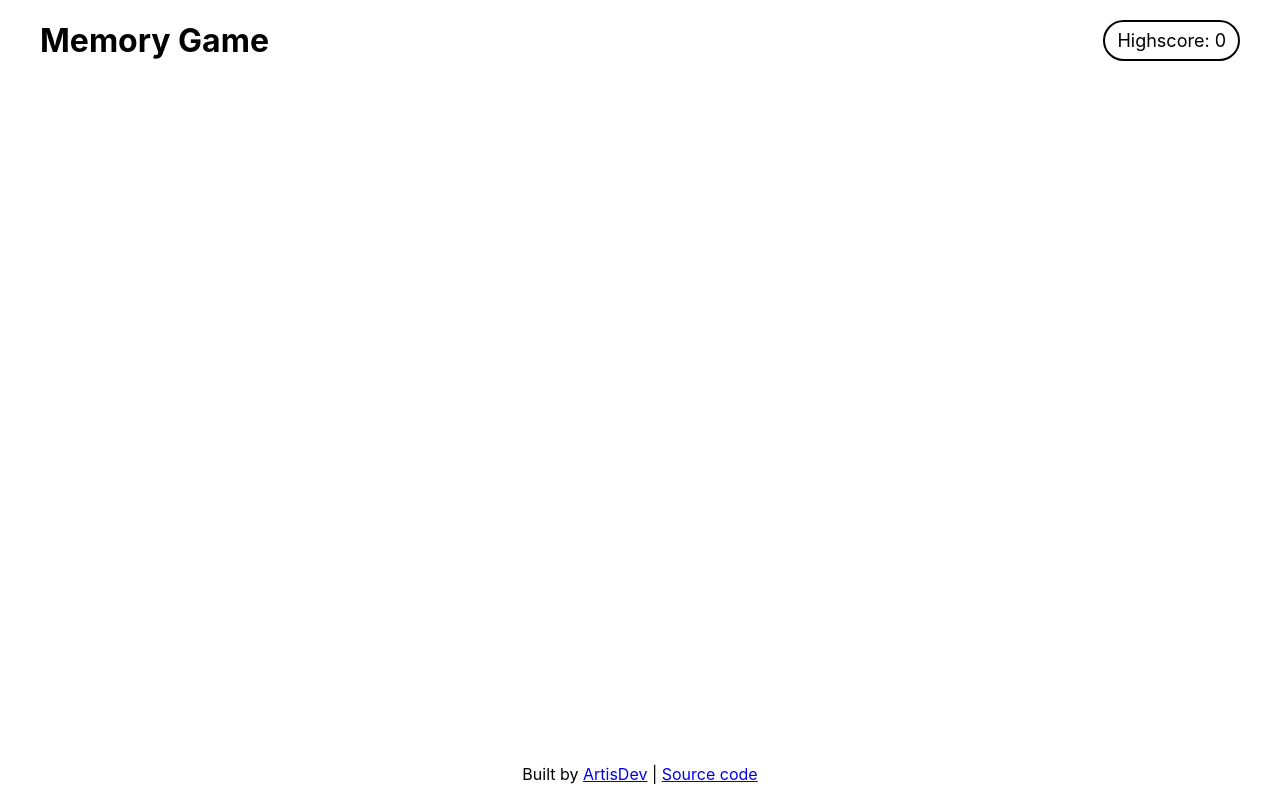
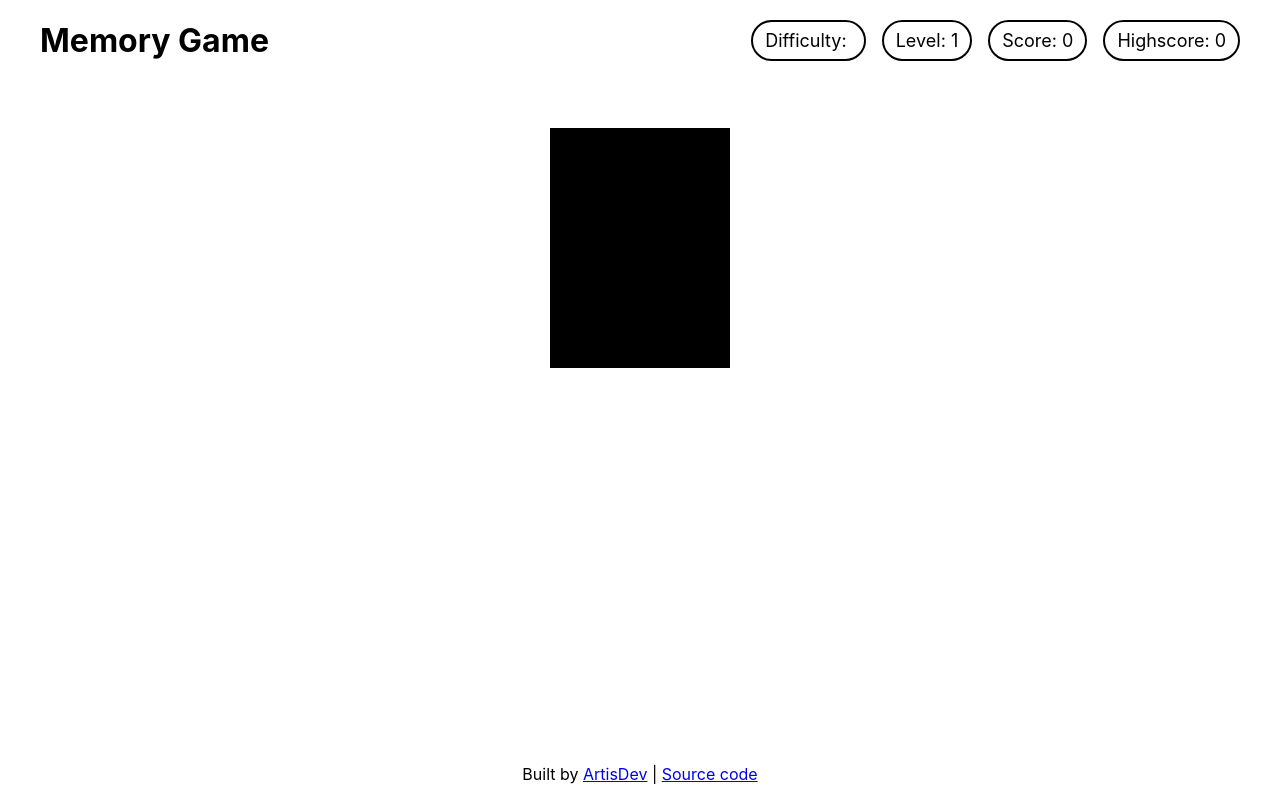
Before and after one commit to Artis-Dev/memory-game, a React (Create React App) app: page / in a window 1280 px wide. Both pictures are taken after a click on the button "Start". Built offline with nearby package versions, Linux system fonts and the light colour scheme.

Commit message:
Create basic components for game view

```diff
--- /dev/null
+++ b/src/components/Card.js
@@ -0,0 +1,7 @@
+import '../styles/Card.css';
+
+function Card() {
+  return <div className="Card" />;
+}
+
+export default Card;
--- /dev/null
+++ b/src/components/CardList.js
@@ -0,0 +1,9 @@
+import '../styles/CardList.css';
+
+import Card from './Card';
+
+function CardList() {
+  return <Card />;
+}
+
+export default CardList;
--- a/src/components/Main.js
+++ b/src/components/Main.js
@@ -1,27 +1,31 @@
-import { useState } from 'react';
+import PropTypes from 'prop-types';
 
 import '../styles/Main.css';
 
 import Description from './Description';
 import Button from './Button';
+import CardList from './CardList';
 
-function Main() {
-  const [newGame, setNewGame] = useState(true);
-
-  const handleNewGame = () => {
-    setNewGame(false);
-  };
+function Main(props) {
+  const { newGame, handleNewGame } = props;
 
   return (
     <main className="Main">
-      {newGame === true ? (
+      {newGame ? (
         <>
           <Description />
           <Button handleClick={handleNewGame} />
         </>
-      ) : null}
+      ) : (
+        <CardList />
+      )}
     </main>
   );
 }
 
+Main.propTypes = {
+  newGame: PropTypes.bool.isRequired,
+  handleNewGame: PropTypes.func.isRequired,
+};
+
 export default Main;
--- /dev/null
+++ b/src/styles/Card.css
@@ -0,0 +1,5 @@
+.Card {
+  background-color: #000;
+  height: 240px;
+  width: 180px;
+}
```
Also changed, not shown: src/styles/CardList.css (added).
